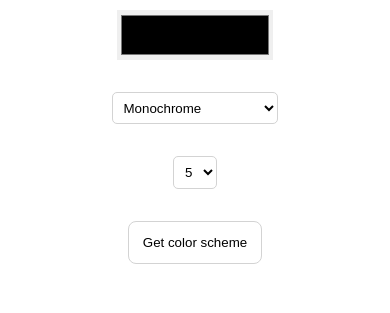
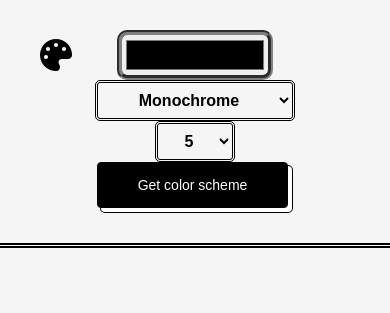
Before and after one commit to AceP20/colorGenerator, a website built with Vite: page index.html in a window 390 px wide. Shown: the top 313 px of the page. Built offline with nearby package versions, Linux system fonts and the light colour scheme; a web font is replaced by a local one.

Commit message:
CSS update
styled the css for a better modern look but will need to adjust to mobile view with logo adjustment and new text

```diff
--- a/index.css
+++ b/index.css
@@ -1,13 +1,23 @@
 html, body {
-    margin: 5px 0;
+    margin: 15px 0;
     padding: 0;
+    background-color: whitesmoke;
 }
 
 header {
     display: flex;
-    justify-content: center;
+    justify-content: space-evenly;
     align-content: center;
-    gap: 2em;
+    padding-bottom: 25px;
+    border-bottom: 5px double black;
+}
+
+header i {
+    margin: 0;
+    padding: 0;
+    position: absolute;
+    left: 40px;
+    top: 55px;
 }
 
 header input {
@@ -21,13 +31,61 @@ select{
     border: 1px solid lightgrey;
     border-radius: 5px;
     background-color: transparent;
+    text-align: center;
+    text-align-last: center;
+    font-weight: bold;
+    font-size: 1em;
+    font-family: sans-serif;
+    border: 3px double black;
 }
 
-header button {
-    padding: 1em;
-    background-color: transparent;
-    border: 1px solid lightgray;
-    border-radius: 8px;
+#mode-selection{
+    width: 200px;
+}
+
+.button-50 {
+  appearance: button;
+  background-color: #000;
+  background-image: none;
+  border: 1px solid #000;
+  border-radius: 4px;
+  box-shadow: #fff 4px 4px 0 0,#000 4px 4px 0 1px;
+  box-sizing: border-box;
+  color: #fff;
+  cursor: pointer;
+  display: inline-block;
+  font-family: ITCAvantGardeStd-Bk,Arial,sans-serif;
+  font-size: 14px;
+  font-weight: 400;
+  line-height: 20px;
+  margin: 0 5px 10px 0;
+  overflow: visible;
+  padding: 12px 40px;
+  text-align: center;
+  text-transform: none;
+  touch-action: manipulation;
+  user-select: none;
+  -webkit-user-select: none;
+  vertical-align: middle;
+  white-space: nowrap;
+}
+
+.button-50:focus {
+  text-decoration: none;
+}
+
+.button-50:hover {
+  text-decoration: none;
+}
+
+.button-50:active {
+  box-shadow: rgba(0, 0, 0, .125) 0 3px 5px inset;
+  outline: 0;
+}
+
+.button-50:not([disabled]):active {
+  box-shadow: #fff 2px 2px 0 0, #000 2px 2px 0 1px;
+  transform: translate(2px, 2px);
 }
 
 #generated-colors {
@@ -52,6 +110,33 @@ header button {
     width: auto;
     flex: 1;
     text-align: center;
+}
+
+#number-of-colors-selections {
+    text-align: center;
+    text-align-last: center;
+    width: 80px;
+}
+
+#color-picker{
+    border: 5px groove grey;
+    border-radius: 10px;
+}
+
+#default-text{
+    position: absolute;
+    top: 50%;
+    left: 50%;
+    width: 100%;
+    transform: translate(-50%, -50%);
+    text-align: center;
+    font-size: 5em;
+    font-weight: bold;
+    text-shadow: -5px 5px 5px grey;
+    font-family: sans-serif;
+    font-family: "Poetsen One", sans-serif;
+    font-weight: 400;
+    font-style: normal;
 }
 
 @media (max-width: 475px) {
@@ -89,3 +174,11 @@ header button {
         display: none;
     }
 }
+
+@media (min-width: 768px) {
+  .button-50 {
+    padding: 12px 50px;
+  }
+}
+
+/* CSS */
--- a/index.html
+++ b/index.html
@@ -1,11 +1,21 @@
 <html>
     <head>
+        <meta charset="UTF-8">
+        <meta name="viewport" content="width=device-width, initial-scale=1.0">
+        <meta http-equiv="X-UA-Compatible" content="IE=edge">
+        <meta name="keywords" content="Color, generator">
+        <meta name="author" content="Alvaro Polanco">
+        <link rel="preconnect" href="https://fonts.googleapis.com">
+        <link rel="preconnect" href="https://fonts.gstatic.com" crossorigin>
+        <link href="https://fonts.googleapis.com/css2?family=Poetsen+One&display=swap" rel="stylesheet">
         <link rel="stylesheet" href="index.css">
+        <script src="https://kit.fontawesome.com/68383f0ad9.js" crossorigin="anonymous"></script>
     </head>
     <body>
         <header id="user-inputs">
-            <input type="color" id="color-picker">
-            <select id="mode-selection">
+            <i class="fa-solid fa-palette fa-2xl" ></i>
+            <input class="header-el" type="color" id="color-picker">
+            <select class="header-el" id="mode-selection">
                 <option value="monochrome" >Monochrome</option>
                 <option value="monochrome-dark">Monochrome Dark</option>
                 <option value="monochrome-light">Monochrome Light</option>
@@ -14,14 +24,16 @@
                 <option value="analogic-complement">Analogic Complement</option>
                 <option value="triad">Triad</option>
             </select>
-            <select id="number-of-colors-selections">
+            <select class="header-el" id="number-of-colors-selections">
                 <option value="5">5</option>
                 <option value="4">4</option>
                 <option value="3">3</option>
                 <option value="2">2</option>
             </select>
-            <button id="generate-button">Get color scheme</button>
+            <button class="button-50" role="button" id="generate-button">Get color scheme</button>
         </header>
+            <p id="default-text">^ ^ ^ Pick your options! ^ ^ ^</p>
+
             <div id="generated-colors">
 
             </div>
--- a/index.js
+++ b/index.js
@@ -8,16 +8,21 @@ document.getElementById("generate-button").addEventListener("click", (e) => {
     generatedColorEl.innerHTML = ``
     generatedHexEl.innerHTML = ``
     getColor(numberOfColorsSelection.value);
+    document.getElementById("default-text").style.display = "none"
 });
 
 const getColor = (numOfColors) => {
     for (let i = 0; i < numOfColors; i++){
+        try {
             fetch(`https://www.thecolorapi.com/scheme?hex=${colorPicker.value.substr(1)}&mode=${modeSelectionEL.value}`)
                 .then(res => res.json())
                 .then(data  => {
                     renderColors(data.colors[i].hex)
                     renderHex(data.colors[i].hex)
                     })
+        } catch (err) {
+            console.log(err)
+        }
     }
 }
 
```
Lines whose indentation alone changed are shown as unchanged.
